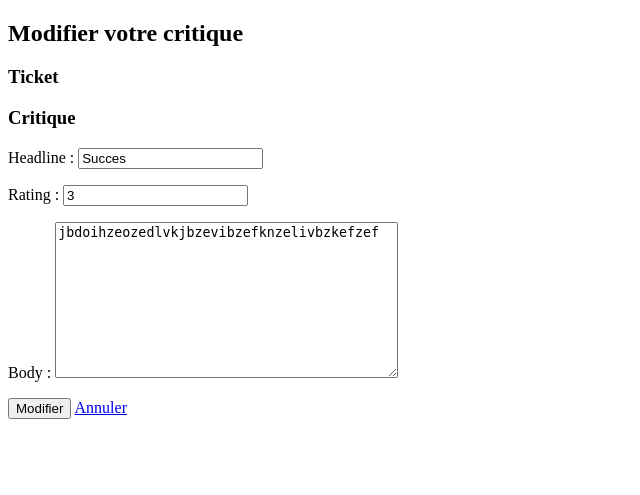
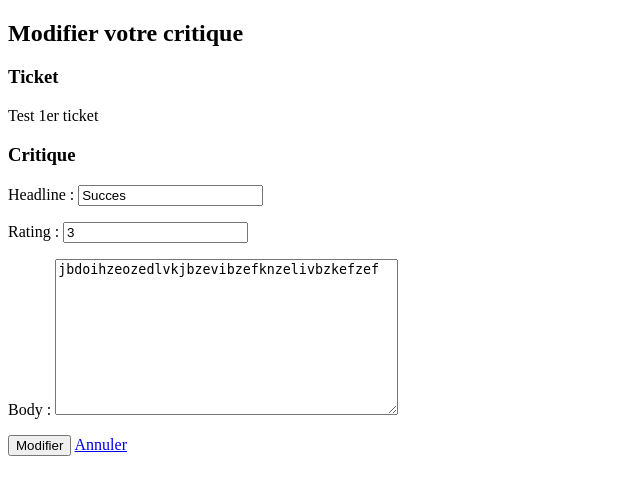
Before and after one commit to C-eorl/P9---LITRevu, a Django app: page /reviews/review/2/modify/ in a window 1280 px wide. Shown: the part 65-560 px from the top of the page, without its empty margins (0-640 px from the left). Run offline with Django 5.2, Linux system fonts and the light colour scheme; a user stored in the database is signed in; data comes from the database, SQL or seed files in the repository.

Commit message:
suppression ticket_form pas necessaire pour implantation

```diff
--- a/litrevu/reviews/templates/reviews/review_form.html
+++ b/litrevu/reviews/templates/reviews/review_form.html
@@ -17,7 +17,7 @@
 
         <!-- Ticket Form -->
         <h3>Ticket</h3>
-        {{ ticket_form.as_p }}
+        {{ ticket.title }}
 
         <!-- Review Form -->
         <h3>Critique</h3>
```
